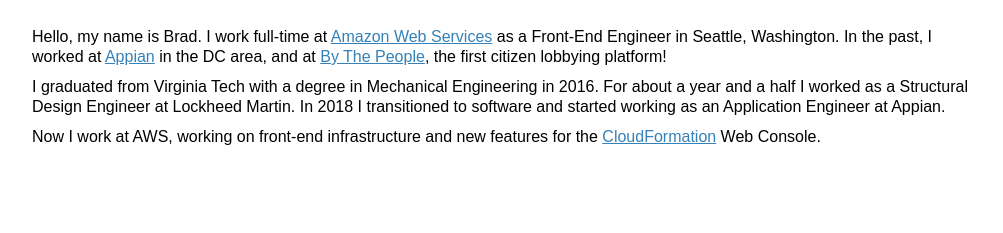
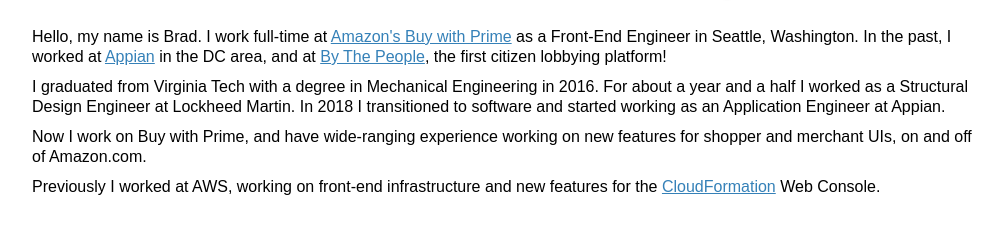
Before and after one commit to bvorjohan/brad-v-3, a plain HTML site: page index.html in a window 1280 px wide. Shown: the part 253-486 px from the top of the page, without its empty margins (138-1141 px from the left). Drawn offline with nearby package versions, Linux system fonts and the light colour scheme; a script that the page names is missing.

Commit message:
feat: Update main text
Updating the landing page to be more up-to-date.

```diff
--- a/index.html
+++ b/index.html
@@ -89,9 +89,10 @@
         <img src="images/profile_square_400x400.png" width="300" height="300" alt="" class="profile-photo">
       </div>
       <div class="about-me-body">
-        <p>Hello, my name is Brad. I work full-time at <a href="https://aws.amazon.com/" id="link-amazon" target="_blank" class="link">Amazon Web Services</a> as a Front-End Engineer in Seattle, Washington. In the past, I worked at <a href="https://www.appian.com" id="link-appian" target="_blank" class="link">Appian</a> in the DC area, and at <a href="https://www.bythepeopleapp.com/">By The People</a>, the first citizen lobbying platform!</p>
+        <p>Hello, my name is Brad. I work full-time at <a href="https://buywithprime.amazon.com/" id="link-amazon" target="_blank" class="link">Amazon's Buy with Prime</a> as a Front-End Engineer in Seattle, Washington. In the past, I worked at <a href="https://www.appian.com" id="link-appian" target="_blank" class="link">Appian</a> in the DC area, and at <a href="https://www.bythepeopleapp.com/">By The People</a>, the first citizen lobbying platform!</p>
         <p>I graduated from Virginia Tech with a degree in Mechanical Engineering in 2016. For about a year and a half I worked as a Structural Design Engineer at Lockheed Martin. In 2018 I transitioned to software and started working as an Application Engineer at Appian.</p>
-        <p>Now I work at AWS, working on front-end infrastructure and new features for the <a href="https://aws.amazon.com/cloudformation/" target="_blank">CloudFormation</a> Web Console.</p>
+        <p>Now I work on Buy with Prime, and have wide-ranging experience working on new features for shopper and merchant UIs, on and off of Amazon.com.</p>
+        <p>Previously I worked at AWS, working on front-end infrastructure and new features for the <a href="https://aws.amazon.com/cloudformation/" target="_blank">CloudFormation</a> Web Console.</p>
       </div>
     </div>
   </div>
```
